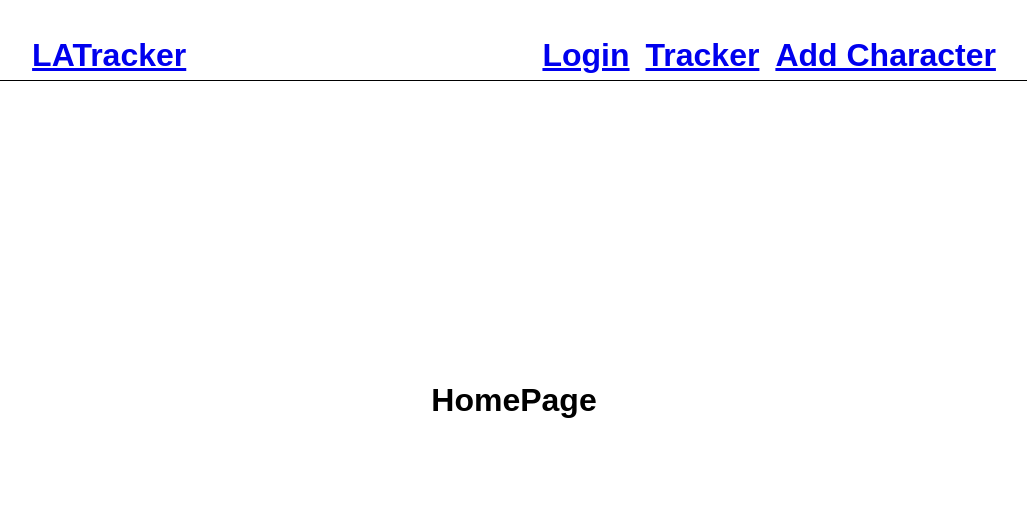
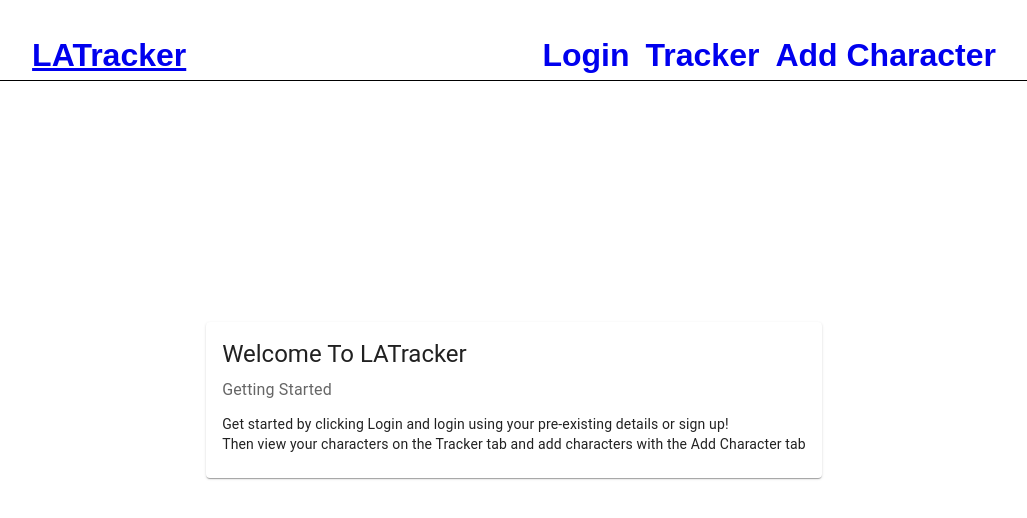
Before and after one commit to arangace/LostArkTracker, a React (Create React App) app: page / in a window 1280 px wide. Shown: the top 518 px of the page, without its empty margins (126-1153 px from the left). Built offline with nearby package versions, Linux system fonts and the light colour scheme.

Commit message:
added auth basic to getaccount

```diff
--- a/src/components/navBar.module.css
+++ b/src/components/navBar.module.css
@@ -17,3 +17,6 @@
   align-items: center;
   gap: 1rem;
 }
+.sub-nav * {
+  text-decoration: none;
+}
--- a/src/components/pages/HomePage.js
+++ b/src/components/pages/HomePage.js
@@ -1,6 +1,7 @@
 import { useState, useEffect, useContext } from "react";
 import styles from "./homePage.module.css";
 import { AppContext } from "../../AppContextProvider";
+import { Card, CardContent, Typography } from "@mui/material";
 export const HomePage = () => {
   const { completedTasksSubmit } = useContext(AppContext);
   // useEffect(() => {
@@ -14,8 +15,20 @@ export const HomePage = () => {
 
   return (
     <div className={styles.page}>
-      <h1>HomePage</h1>
-
-    </div>
+      <div className={styles.content}>
+        <Card>
+          <CardContent>
+            <Typography variant="h5" component="h1" gutterBottom>Welcome To LATracker</Typography>
+            <Typography sx={{ mb: 1.5 }} color="text.secondary">
+              Getting Started
+            </Typography>
+            <Typography variant="body2">
+              Get started by clicking Login and login using your pre-existing details or sign up!<br></br>
+              Then view your characters on the Tracker tab and add characters with the Add Character tab
+            </Typography>
+          </CardContent>
+        </Card>
+      </div>
+    </div >
   );
 };
--- /dev/null
+++ b/src/components/pages/Loading.js
@@ -0,0 +1,15 @@
+import React from 'react'
+import { Box, CircularProgress } from '@mui/material'
+import styles from './loading.module.css'
+const Loading = () => {
+    return (
+        <div className={styles.loading}>
+            <Box sx={{ display: 'flex', }}>
+                <CircularProgress />
+            </Box>
+            <h2>Loading..</h2>
+        </div>
+    )
+}
+
+export default Loading
--- a/src/components/pages/Login.js
+++ b/src/components/pages/Login.js
@@ -13,7 +13,16 @@ export const Login = (props) => {
   const handleSubmit = async () => {
     try {
       console.log(userName)
-      const response = await fetch(`https://122.57.82.179:8080/ark/Getaccount/${userName}`);
+
+      const response = await fetch(`https://122.57.82.179:8080/ark/Getaccount/${userName}`,
+        {
+          method: 'GET',
+          headers: {
+            'Content-Type': 'application/json',
+            'Authorization': 'Basic '
+          }
+        })
+
       const data = await response.json();
       localStorage.setItem('currentAccount', data.id)
       setAccount(localStorage.getItem('currentAccount'))
--- a/src/components/pages/NewCharacter.js
+++ b/src/components/pages/NewCharacter.js
@@ -54,11 +54,9 @@ const NewCharacter = () => {
         console.log(characterName)
     }
     const update = async (character) => {
-        setsuccessModal(true)
-
         try {
 
-            await fetch(`https://122.57.82.179:8080/ark/Addcharacters/${account}`,
+            const response = await fetch(`https://122.57.82.179:8080/ark/Addcharacters/${account}`,
                 {
                     method: 'POST',
                     headers: {
@@ -66,15 +64,26 @@ const NewCharacter = () => {
                     },
                     body: JSON.stringify(character)
                 });
+            const data = await response.json()
+            console.log(data.status)
+            if ((data.status > 200) && (data.status < 300)) {
+                setsuccessModal(true)
+                setredirect(true)
+                setTimeout(() => {
+                    handlesuccessModal()
+                    setredirect(false)
+                }, 2000);
+            }
+            else {
+                alert("Error creating character")
+                throw new Error();
+            }
+
         }
         catch (e) {
             console.log(e)
         }
-        setredirect(true)
-        setTimeout(() => {
-            handlesuccessModal()
-            setredirect(false)
-        }, 2000);
+
     }
     const handleAdd = (values) => {
 
--- a/src/components/pages/Tracker.js
+++ b/src/components/pages/Tracker.js
@@ -6,7 +6,7 @@ import ModalForm from "./ModalComponents/ModalForm";
 import RestBonusBar from "./RestBonusBar";
 import DoneModal from "./ModalComponents/DoneModal";
 import { LoginPrompt } from "./LoginPrompt";
-
+import Loading from './Loading'
 
 export const TrackerPage = () => {
   const { account, setAccount, setModal, currentCharacter, setcurrentCharacter, isLoading, setIsLoading, version } = useContext(AppContext)
@@ -106,7 +106,7 @@ export const TrackerPage = () => {
           <Box sx={{ width: '100%' }}>
             <Grid container spacing={{ xs: 2, md: 3 }} columns={{ xs: 4, sm: 8, md: 12 }}>
 
-              {isLoading ? <p>Loading..</p> : characters.map((character) => (
+              {isLoading ? <Loading /> : characters.map((character) => (
                 <Grid item xs={{ width: '30%' }}>
                   <Card className={styles.card} onClick={() => handleCharacterClick(character)} variant="outlined">
                     <CardContent>
--- /dev/null
+++ b/src/components/pages/loading.module.css
@@ -0,0 +1,12 @@
+.loading {
+  position: absolute;
+  left: 0;
+  top: 0;
+  width: 100%;
+  height: 100%;
+  display: flex;
+  justify-content: center;
+  align-items: center;
+  flex-direction: column;
+  z-index: -10;
+}
```
